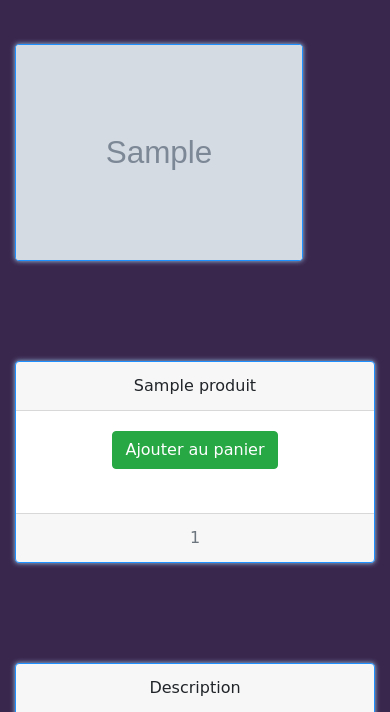
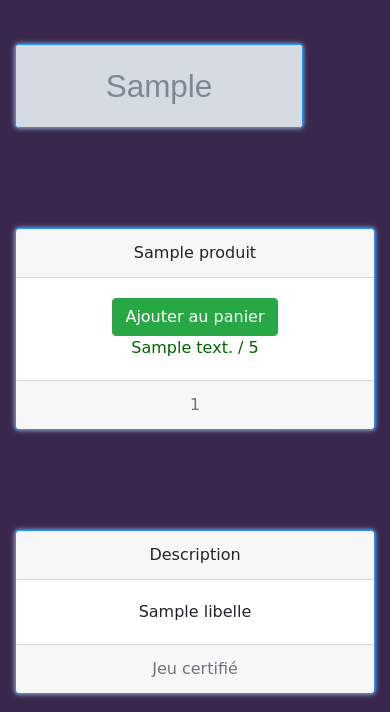
Before and after one commit to adriraxor/symfony5_web, a Symfony app: template templates/produit/show.html.twig in a window 390 px wide. Shown: the part 56-768 px from the top of the page. Run offline with Twig, Linux system fonts and the light colour scheme; the template is opened without the code that fills it: most values are stand-ins (such as "Sample title", 1, 10 or a date in 2020); grey boxes marked "Sample" are stand-in pictures; some libraries are stand-ins or nearby versions; some web fonts are replaced.

Commit message:
Commit || Major update
############################
#      Changes Log         #
############################
- Fix responsive on product
- Fix all same height & width image for all products
- Add 5 functions for API android
- Show rating AVG for all product with correct color (Green -> very good // Red -> bad)

############################
#       Future update      #
############################

-> Increase more esthetic
-> Add real home page
-> And more ...

```diff
--- a/assets/styles/produits.css
+++ b/assets/styles/produits.css
@@ -128,6 +128,17 @@ body{
     width: 50px;
 }
 
+#badge_bottom_prd {
+    margin-top: 300px;
+    background-color: #8a2be2;
+    text-align: center;
+    text-shadow: 0 0 5px #18ff00;
+    color: white;
+    font-size: 40px;
+    border: 1px solid dodgerblue;
+    box-shadow: 0 0 5px #9ecaed;
+}
+
 /**
  * Surcharge bootstrap
  */
--- a/templates/produit/index.html.twig
+++ b/templates/produit/index.html.twig
@@ -61,9 +61,9 @@
                 {% if produits | length > 0 %}
                 <div class="grid">
                     {% for produit in produits %}
-                        <div class="card" id="lePrd">
+                        <div class="card" id="lePrd" >
                             <img src="{{ asset('../Images/Produits/' ~ produit.image) }}" alt="{{ produit.nomProduit }}"
-                                 class="card-img-top" id="img_prd">
+                                 class="card-img-top" id="img_prd" style="height: 18vw">
                             <a href=" {{ path('produit_show', {'idproduit': produit.idproduit}) }}">
                                 <div class="card-img-overlay">
                                     <h5 class="card-title" id="tarif-prd">{{ produit.tarifProduit }}€</h5>
--- a/templates/produit/show.html.twig
+++ b/templates/produit/show.html.twig
@@ -14,10 +14,12 @@
                     <a class="nav-link" href=" {{ path('accueil') }}"><i class="fa fa-home" aria-hidden="true"></i>Accueil</a></a>
                 </li>
                 <li class="nav-item active">
-                    <a class="nav-link" href=" {{ path('produit_index') }}"><i class="fa fa-gamepad" aria-hidden="true"></i>Produits</a>
+                    <a class="nav-link" href=" {{ path('produit_index') }}"><i class="fa fa-gamepad"
+                                                                               aria-hidden="true"></i>Produits</a>
                 </li>
                 <li class="nav-item">
-                    <a class="nav-link" href="{{ path('panier') }}"><i class="fa fa-shopping-cart" aria-hidden="true"></i>Panier</a>
+                    <a class="nav-link" href="{{ path('panier') }}"><i class="fa fa-shopping-cart"
+                                                                       aria-hidden="true"></i>Panier</a>
                 </li>
                 {% if is_granted('ROLE_ADMIN') %}
                     <li class="nav-item">
@@ -27,24 +29,29 @@
                 {% if is_granted('ROLE_USER') %}
                     {% if app.user %}
                         <li class="nav-item">
-                            <a class="nav-link" href="{{ path('mon_profil', {'id': app.user.id}) }}"><i class="fa fa-user" aria-hidden="true"></i>Compte</a>
+                            <a class="nav-link" href="{{ path('mon_profil', {'id': app.user.id}) }}"><i
+                                        class="fa fa-user" aria-hidden="true"></i>Compte</a>
                         </li>
                     {% endif %}
                 {% endif %}
                 {% if is_granted('ROLE_USER') %}
                     <li class="nav-item">
-                        <a class="nav-link" href="{{ path('app_logout') }}"><i class="fa fa-sign-out" aria-hidden="true"></i>Logout</a>
+                        <a class="nav-link" href="{{ path('app_logout') }}"><i class="fa fa-sign-out"
+                                                                               aria-hidden="true"></i>Logout</a>
                     </li>
                 {% else %}
                     <li class="nav-item">
-                        <a class="nav-link" href=" {{ path('app_login') }}"><i class="fa fa-sign-in" aria-hidden="true"></i>&nbsp;S'inscrire</a>
+                        <a class="nav-link" href=" {{ path('app_login') }}"><i class="fa fa-sign-in"
+                                                                               aria-hidden="true"></i>&nbsp;S'inscrire</a>
                     </li>
                 {% endif %}
             </ul>
         </div>
         {% if app.user %}
-            <span class="navbar-text small text-truncate mt-1 w-50 text-right order-1 order-md-last" style="font-size: 15px">
-                <img src="{{ asset('../Images/Clients/Photos/' ~ app.user.photoProfil) }}" title="{{ app.user.email }}" id="user_logo_navbar" style="">
+            <span class="navbar-text small text-truncate mt-1 w-50 text-right order-1 order-md-last"
+                  style="font-size: 15px">
+                <img src="{{ asset('../Images/Clients/Photos/' ~ app.user.photoProfil) }}" title="{{ app.user.email }}"
+                     id="user_logo_navbar" style="">
             </span>
         {% else %}
             <span class="navbar-text small text-truncate mt-1 w-50 text-right order-1 order-md-last">Vous êtes pas connecté !</span>
@@ -55,11 +62,11 @@
         <div class="row">
             <div class="col">
                 <div class="card detailPrd_Image">
-                    <img src="{{ asset('../Images/Produits/' ~ produit.image) }}" class="card-img" alt="...">
+                    <img src="{{ asset('../Images/Produits/' ~ produit.image) }}" class="card-img" style="height: 21vw">
                     <div class="card-img-overlay">
-                        <h5 class="card-title"><h1><span class="badge rounded-pill bg-warning text-dark"
-                                                         style="margin-top: 300px;">{{ produit.tarifProduit }} €</span>
-                            </h1></h5>
+                        <h5 class="card-title">
+                            <span class="badge rounded-pill" id="badge_bottom_prd">{{ produit.tarifProduit }} €</span>
+                        </h5>
                     </div>
                 </div>
             </div>
@@ -69,8 +76,30 @@
                     <div class="card-body">
                         <a href="{{ path('panier_add', {id: produit.idproduit}) }}" class="btn btn-success">Ajouter au
                             panier</a>
-                        <br><br>
-
+                        <br>
+                        {% for note in notes %}
+                            {% if note.note_moyenne == 5.0 %}
+                                <span class="evaluation-moyenne" id="pallier5" style="color: forestgreen">5 / 5</span>
+                            {% elseif (note.note_moyenne == 4.0) %}
+                                <span class="evaluation-moyenne" id="pallier4" style="color: darkgreen">4 / 5</span>
+                            {% elseif (note.note_moyenne == 3.0) %}
+                                <span class="evaluation-moyenne" id="pallier3" style="color: #bac610">3 / 5</span>
+                            {% elseif (note.note_moyenne == 2.0) %}
+                                <span class="evaluation-moyenne" id="pallier2" style="color: darkorange">2 / 5</span>
+                            {% elseif (note.note_moyenne == 1.0) %}
+                                <span class="evaluation-moyenne" id="pallier1" style="color: red">1 / 5</span>
+                            {% elseif (note.note_moyenne == NULL) %}
+                                <p style="font-size: 25px">Pas encore évaluée</p></span>
+                            {% elseif (note.note_moyenne > 4) %}
+                                <span style="color: darkgreen">{{ note.note_moyenne }} / 5</span>
+                            {% elseif (note.note_moyenne > 3) %}
+                                <span style="color: #bac610">{{ note.note_moyenne }} / 5</span>
+                            {% elseif (note.note_moyenne > 2) %}
+                                <span style="color: darkorange">{{ note.note_moyenne }} / 5</span>
+                            {% elseif(note.note_moyenne > 1) %}
+                                <span style="color: red">{{ note.note_moyenne }} / 5</span>
+                            {% endif %}
+                        {% endfor %}
                     </div>
                     <div class="card-footer text-muted">{{ produit.idCategorie }}</div>
                 </div>
@@ -82,6 +111,7 @@
                     <div class="card-header">Description</div>
                     <div class="card-body">
                         <p class="card-text">{{ produit.libelle }}</p>
+
                     </div>
                     <div class="card-footer text-muted">Jeu certifié</div>
                 </div>
@@ -101,17 +131,24 @@
                     <div class="error-message" id="error_msg"></div>
 
                     <div class="stars" style="font-size: 25px;">
-                        <i class="far fa-star star" data-value="1"></i><i class="far fa-star star" data-value="2"></i><i class="far fa-star star" data-value="3"></i><i class="far fa-star star" data-value="4"></i><i class="far fa-star star" data-value="5"></i>
+                        <i class="far fa-star star" data-value="1"></i><i class="far fa-star star" data-value="2"></i><i
+                                class="far fa-star star" data-value="3"></i><i class="far fa-star star"
+                                                                               data-value="4"></i><i
+                                class="far fa-star star" data-value="5"></i>
                     </div>
-                    <form name="commentaire_form" method="post" action="{{ path('produit_comment', {'idproduit': produit.idproduit}) }}" onsubmit="return validateForm()">
+                    <form name="commentaire_form" method="post"
+                          action="{{ path('produit_comment', {'idproduit': produit.idproduit}) }}"
+                          onsubmit="return validateForm()">
                         <input type="hidden" name="note_produit" id="note_produit">
-                        <textarea class="form-control" id="commentaire_produit" name="commentaire_produit" rows="3" required></textarea>
+                        <textarea class="form-control" id="commentaire_produit" name="commentaire_produit" rows="3"
+                                  required></textarea>
                         <br>
                         <input type="submit" class="btn btn-success" value="Soumettre" id="submit_commentaire">
                     </form>
                 </div>
                 {% else %}
-                    <label for="exampleFormControlTextarea1"><h5 style="color: lightgray">Ecrire un commentaire sur le produit</h5></label>
+                    <label for="exampleFormControlTextarea1"><h5 style="color: lightgray">Ecrire un commentaire sur le
+                            produit</h5></label>
                     <textarea class="form-control" id="commentaire_produit" name="commentaire_produit"
                               rows="3" placeholder="Vous devez être connecté pour écrire un commentaire"
                               disabled></textarea>
@@ -156,7 +193,9 @@
     </div>
     {% block javascripts %}
         <script>
-            window.onscroll = function() {scrollFunction()};
+            window.onscroll = function () {
+                scrollFunction()
+            };
 
             var navbar = document.getElementById("navigation-bar");
 
@@ -200,6 +239,7 @@
             window.onload = () => {
                 // On va chercher toutes les étoiles
                 const stars = document.querySelectorAll(".fa-star");
+
 
                 //On va chercher l'input caché
                 const note = document.querySelector("#note_produit");
@@ -255,13 +295,13 @@
             }
             var logo_user = document.getElementById("user_logo_navbar");
 
-            logo_user.addEventListener("mouseover", function (){
+            logo_user.addEventListener("mouseover", function () {
                 logo_user.style.cursor = "pointer";
                 logo_user.style.transform = "rotate(360deg)";
                 logo_user.style.transition = "0.5s";
             })
 
-            logo_user.addEventListener("mouseout", function (){
+            logo_user.addEventListener("mouseout", function () {
                 logo_user.style.transform = "rotate(-360deg)";
                 logo_user.style.transition = "0.5s";
             })
```
Also changed, not shown: src/Controller/ProduitController.php (+8 -0 lines), src/Repository/ClientRepository.php (+7 -24 lines), src/Repository/CommentaireProduitRepository.php (+0 -31 lines), src/Repository/ProduitRepository.php (+71 -40 lines), 1 other file.
